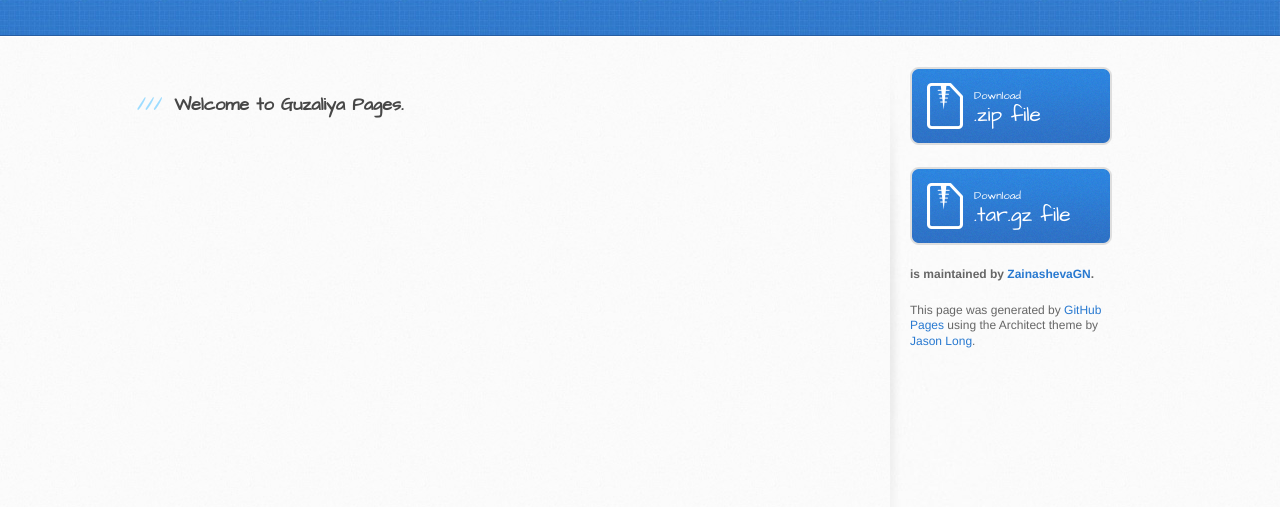
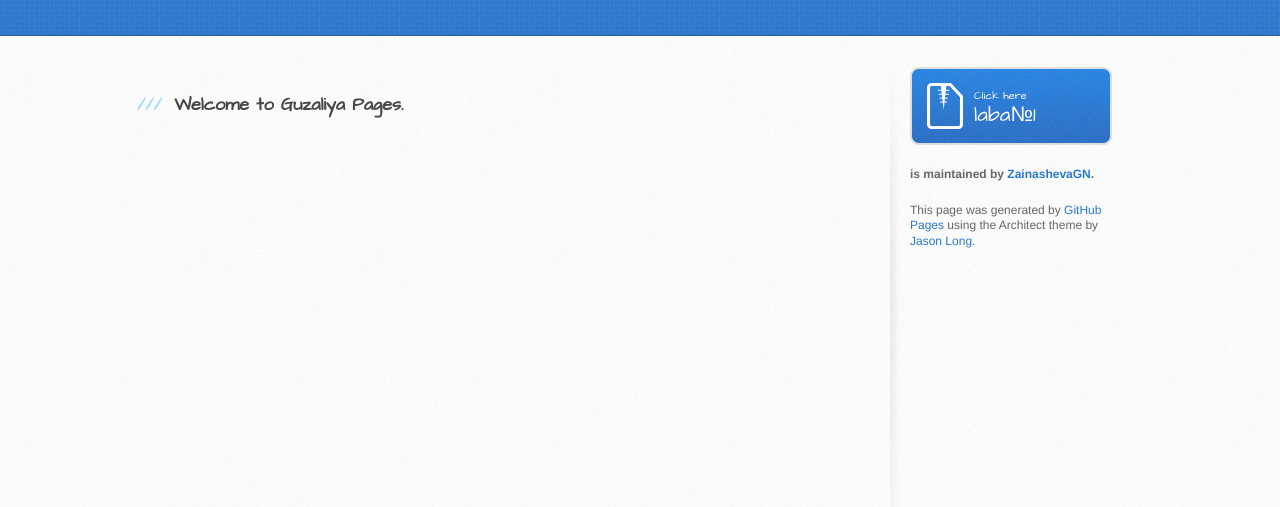
Before and after one commit to ZainashevaGN/bla-bla-bla, a plain HTML site: page index.html in a window 1280 px wide. Shown: the part 165-672 px from the top of the page. Drawn offline with Linux system fonts and the light colour scheme.

Commit message:
Update index.html

```diff
--- a/index.html
+++ b/index.html
@@ -33,14 +33,11 @@
         </section>
 
         <aside id="sidebar">
-          <a href="https://github.com/ZainashevaGN/bla-bla-bla/zipball/master" class="button">
-            <small>Download</small>
-            .zip file
+          <a href="http://zainashevagn.github.io/wasd" class="button">
+            <small>Click here</small>
+            laba№1
           </a>
-          <a href="https://github.com/ZainashevaGN/bla-bla-bla/tarball/master" class="button">
-            <small>Download</small>
-            .tar.gz file
-          </a>
+
 
           <p class="repo-owner"><a href="https://github.com/ZainashevaGN/bla-bla-bla"></a> is maintained by <a href="https://github.com/ZainashevaGN">ZainashevaGN</a>.</p>
 
```
